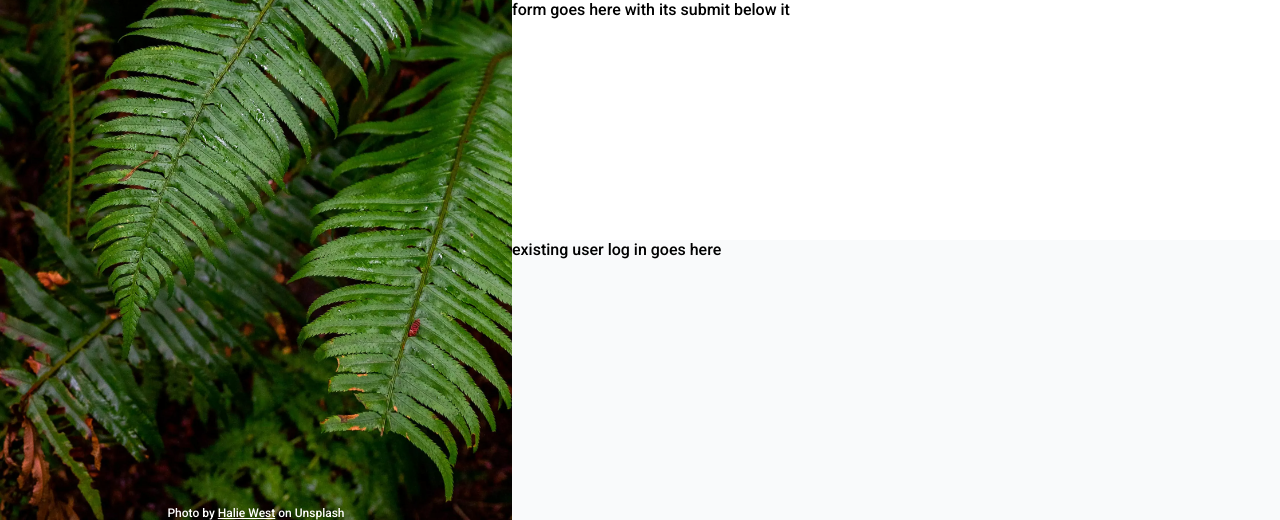
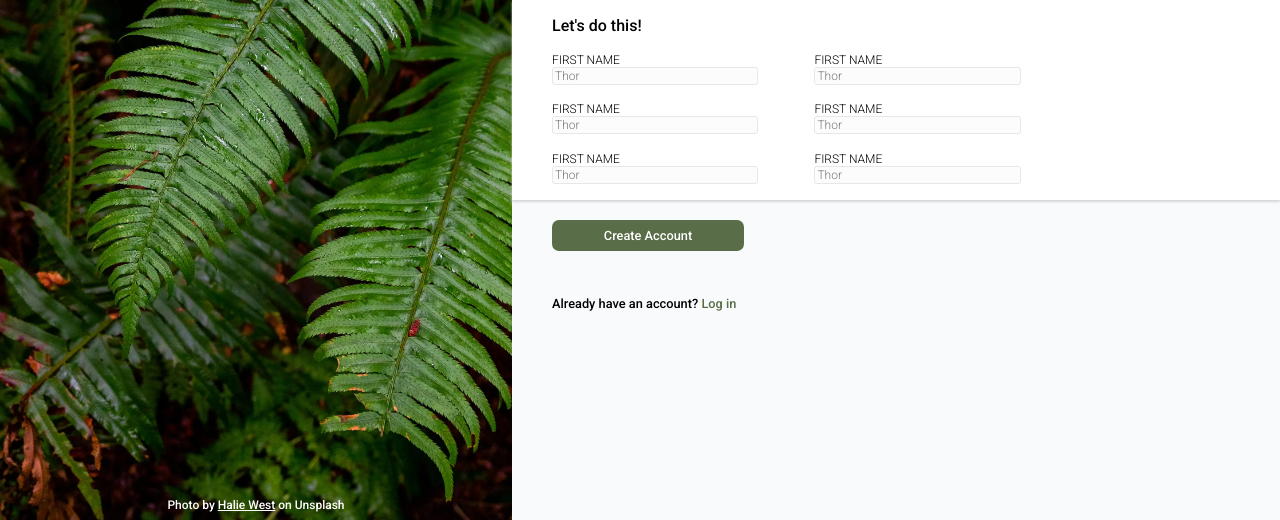
Before and after one commit to agentjesse/odin-sign-up-form, a plain HTML site: page index.html in a window 1280 px wide. Shown: the part 280-800 px from the top of the page. Drawn offline with Linux system fonts and the light colour scheme; a web font is replaced by a local one.

Commit message:
Added boilerplate form controls
Also updated grid to not wrap when too small with max()

```diff
--- a/index.html
+++ b/index.html
@@ -31,12 +31,35 @@
       like this in your life to help you realize your deepest dreams. <br>Sign up now to get started.<br><br>You <em>know</em> you want to.</p>
   </div>
 
-  <div class="form">
-    form goes here with its submit below it
+  <div class="formArea">
+    <form action="example.com/path" method="post">
+      <section>
+        <span>Let's do this!</span>
+        <label>
+          FIRST NAME<input type="text" name="firstName" placeholder="Thor">
+        </label>
+        <label>
+          FIRST NAME<input type="text" name="firstName" placeholder="Thor">
+        </label>
+        <label>
+          FIRST NAME<input type="text" name="firstName" placeholder="Thor">
+        </label>
+        <label>
+          FIRST NAME<input type="text" name="firstName" placeholder="Thor">
+        </label>
+        <label>
+          FIRST NAME<input type="text" name="firstName" placeholder="Thor">
+        </label>
+        <label>
+          FIRST NAME<input type="text" name="firstName" placeholder="Thor">
+        </label>
+      </section>
+      <button type="submit">Create Account</button>
+    </form>
   </div>
 
   <div class="login">
-    existing user log in goes here
+    Already have an account? <a href="#">Log in</a>
   </div>
 
 </body>
--- a/styles.css
+++ b/styles.css
@@ -12,6 +12,8 @@ body { -webkit-font-smoothing: antialiased; }
   --green-text-shadow:hsl(106, 100%, 41%);
   --main-font-family: 'Roboto',Arial, Helvetica, sans-serif;
   --grey-base-color: #f9fafb;
+  --olive-green-color: #596D48;
+  --base-input-border-color: #E5E7EB;
 }
 
 .gridContain {
@@ -19,8 +21,8 @@ body { -webkit-font-smoothing: antialiased; }
   display: grid;
   width: 100vw;
   height: 100vh;
-  grid-template-columns: minmax(235px,40%) 60%;
-  grid-template-rows: 35% 30% 35%;
+  grid-template-columns: max(235px,40%) max(400px,60%);
+  grid-template-rows: 35% 35% 30%;
 }
 /* left side banner, few elements so nesting. */
 .sideBanner {
@@ -54,22 +56,67 @@ body { -webkit-font-smoothing: antialiased; }
   p,a {
     font-size: 0.75rem;
     color: var(--white-text-color);
+    margin-bottom: 0.5rem;
   }
 }
 /* grid items to right of banner, element amount varies, so no nesting */
 .main {
   grid-row: 1 / 2;
   background-color: var(--grey-base-color);
+  padding: 2rem 2.5rem;
+  display: flex;
+  align-items: end;
   p{
     font-family: var(--main-font-family);
     font-weight: 500;
     font-style: normal;
   }
 }
-.form {
+.formArea {
   grid-row: 2 / 3;
+  background-color: var(--grey-base-color);
+  section {
+    display: flex;
+    flex-wrap: wrap;
+    gap: 1.1rem 3.5rem;
+    padding: 1rem 2.5rem;
+    background-color: var(--white-text-color); /*visually separate button*/
+    box-shadow: 0 2px 2px #d7d7d7;
+    span {
+      flex-basis: 100%;
+    }
+    label {
+      flex-basis: 30%;
+      display: flex;
+      flex-direction: column;
+      font-weight: 300;
+      font-size: 0.75rem;
+      input {
+        border: 1px solid var(--base-input-border-color);
+        border-radius: 3px;
+        background-color: rgb(253, 252, 253);
+      }
+    }
+  }
+  button {
+    font-size: 0.8rem;
+    text-wrap: nowrap;
+    width: max(110px, 25%);
+    padding: 0.5rem;
+    border-style: none;
+    border-radius: 7px;
+    color: var(--white-text-color);
+    background-color: var(--olive-green-color);
+    margin: 1.25rem 2.5rem;
+  }
 }
 .login {
   grid-row: 3 / 4;
   background-color: var(--grey-base-color);
+  font-size: 0.8rem;
+  padding: 1rem 2.5rem;
+  a {
+    color: var(--olive-green-color);
+    text-decoration: none;
+  }
 }
```
